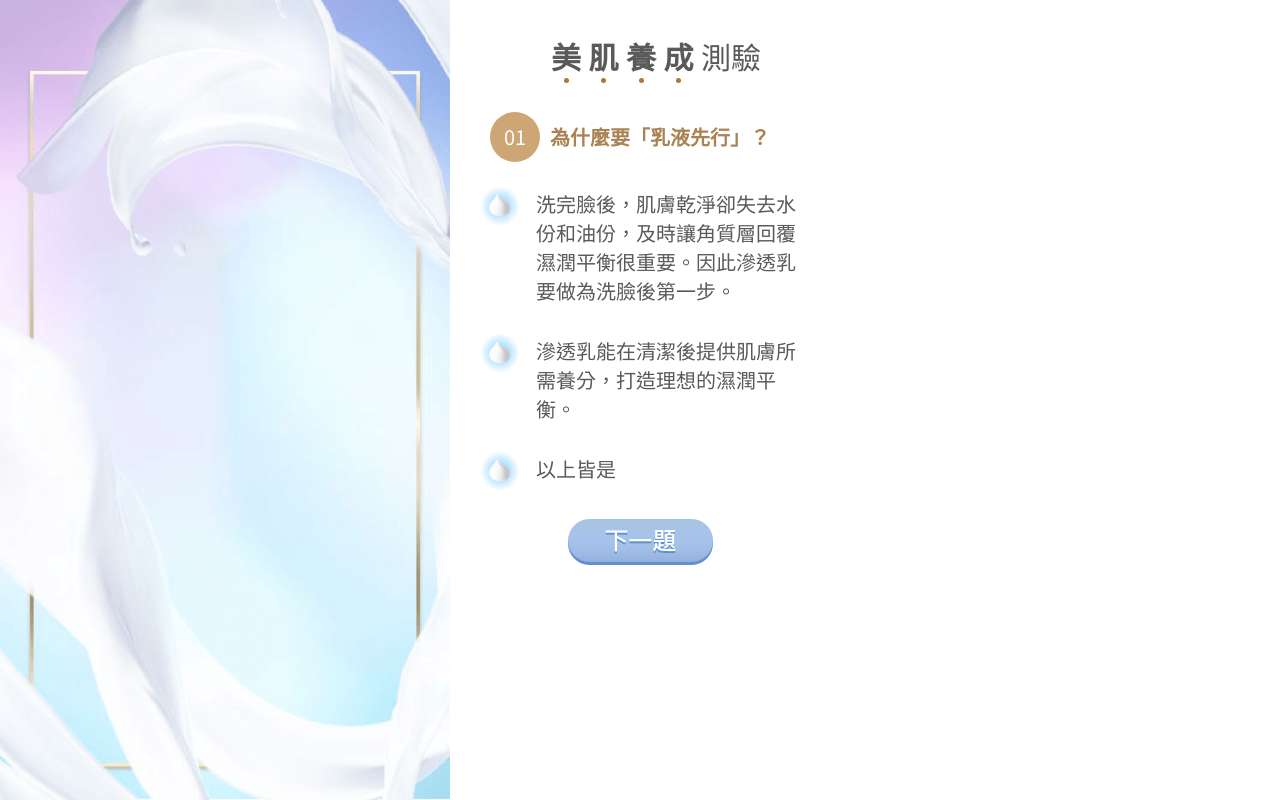
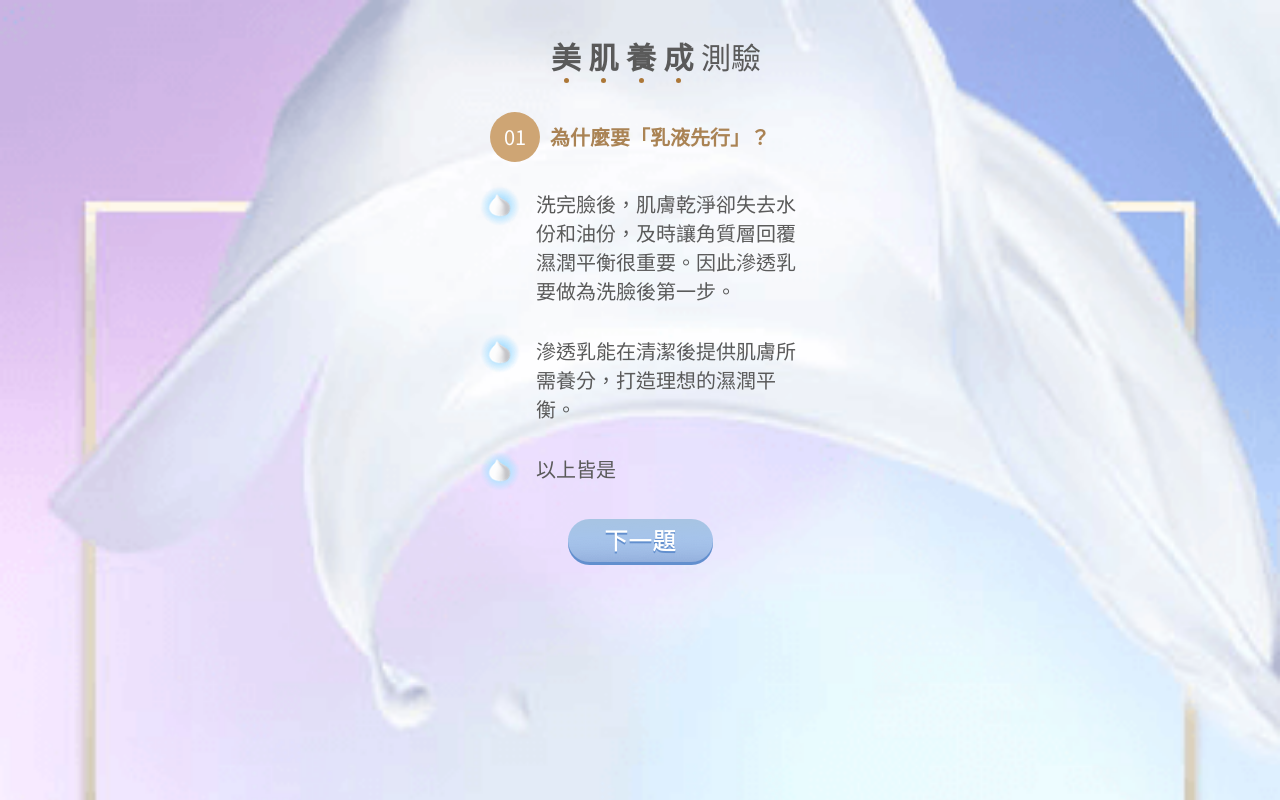
Before and after one commit to crazyms520/alibion, a PHP site: page /qa01.html in a window 1280 px wide. Run offline with PHP 8.4, Linux system fonts and the light colour scheme.

Commit message:
fix qa_bg size

```diff
--- a/css/public.css
+++ b/css/public.css
@@ -15,7 +15,7 @@ body::selection { color: white; background-color: #78baff; }
 
 .s-box-1 { background-image: url(../img/index_bg@2x.png); background-repeat: no-repeat; background-size: cover; height: 100vh; }
 
-.s-box-2 { background-image: url(../img/qa_bg@2x.png); background-repeat: no-repeat; background-size: contain; height: 100vh; }
+.s-box-2 { background-image: url(../img/qa_bg.png); background-repeat: no-repeat; background-size: cover; height: 100vh; }
 
 .s1 .title { margin: 0 auto; width: 285px; font-family: 'Noto Serif TC', serif; }
 .s1 .title > .main-t { margin-bottom: 0; font-size: 26px; letter-spacing: 3px; }
--- a/scss/public.scss
+++ b/scss/public.scss
@@ -71,9 +71,9 @@ body {
 }
 
 .s-box-2 {
-	background-image: url(../img/qa_bg@2x.png);
+	background-image: url(../img/qa_bg.png);
 	background-repeat: no-repeat;
-	background-size: contain;
+	background-size: cover;
 	height: 100vh;
 }
 
```
